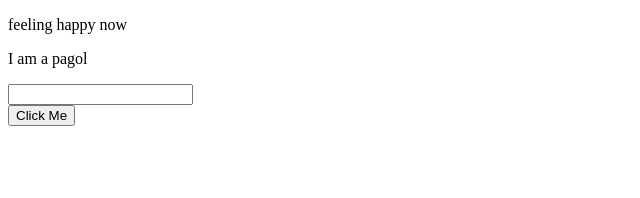
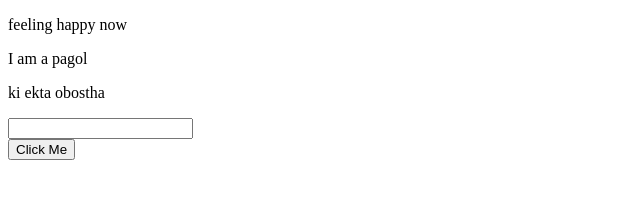
Before and after one commit to Jawadbro/my-first-website, a plain HTML site: page index.html in a window 1280 px wide. Shown: the whole page, without its empty margins (0-640 px from the left). Drawn offline with Linux system fonts and the light colour scheme.

Commit message:
ready to push

```diff
--- a/index.html
+++ b/index.html
@@ -9,6 +9,7 @@
 <body>
     <p>feeling happy now</p>
     <p>I  am a pagol</p>
+    <p>ki ekta obostha</p>
     <input type="text">
     <br>
     <button>Click Me</button>
```
